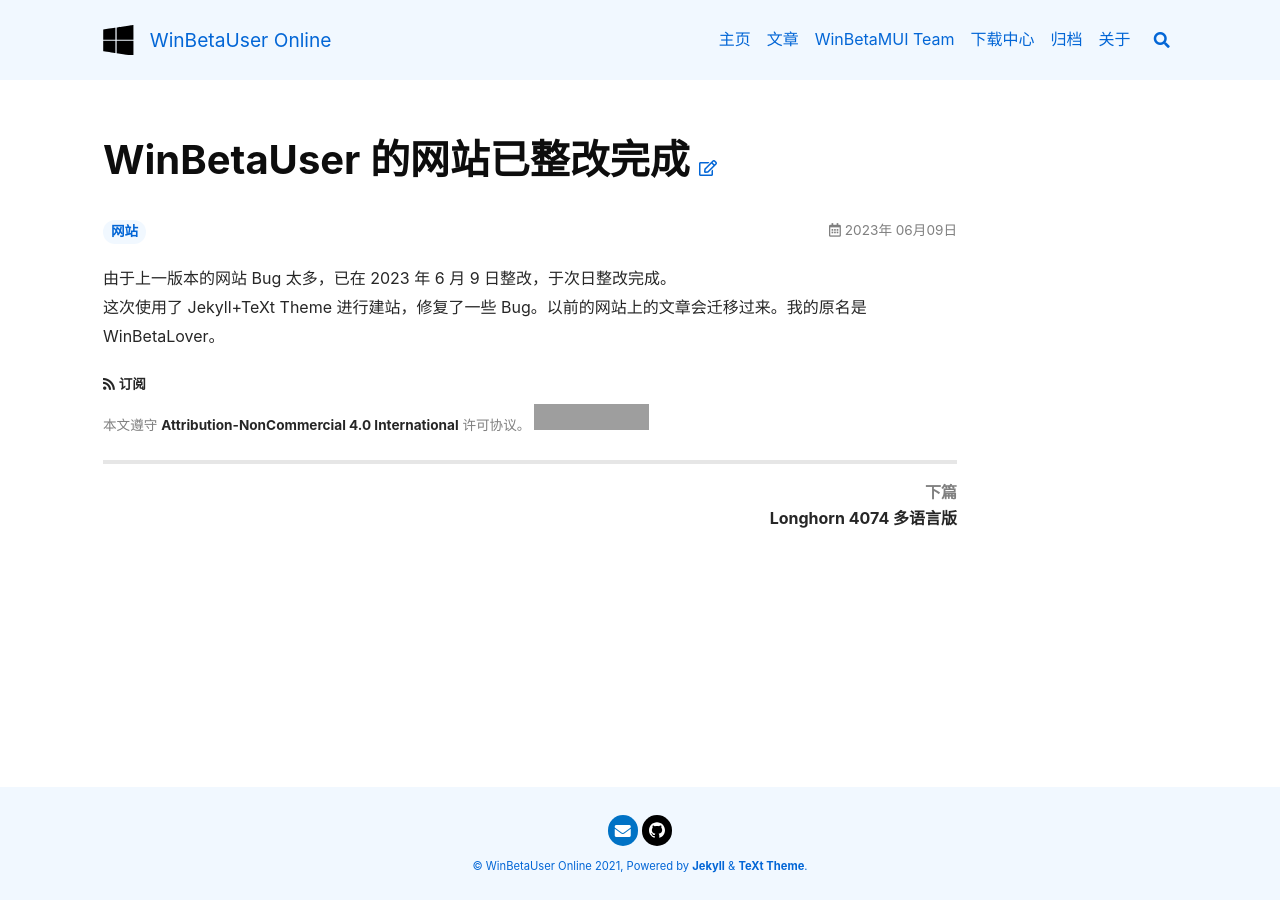
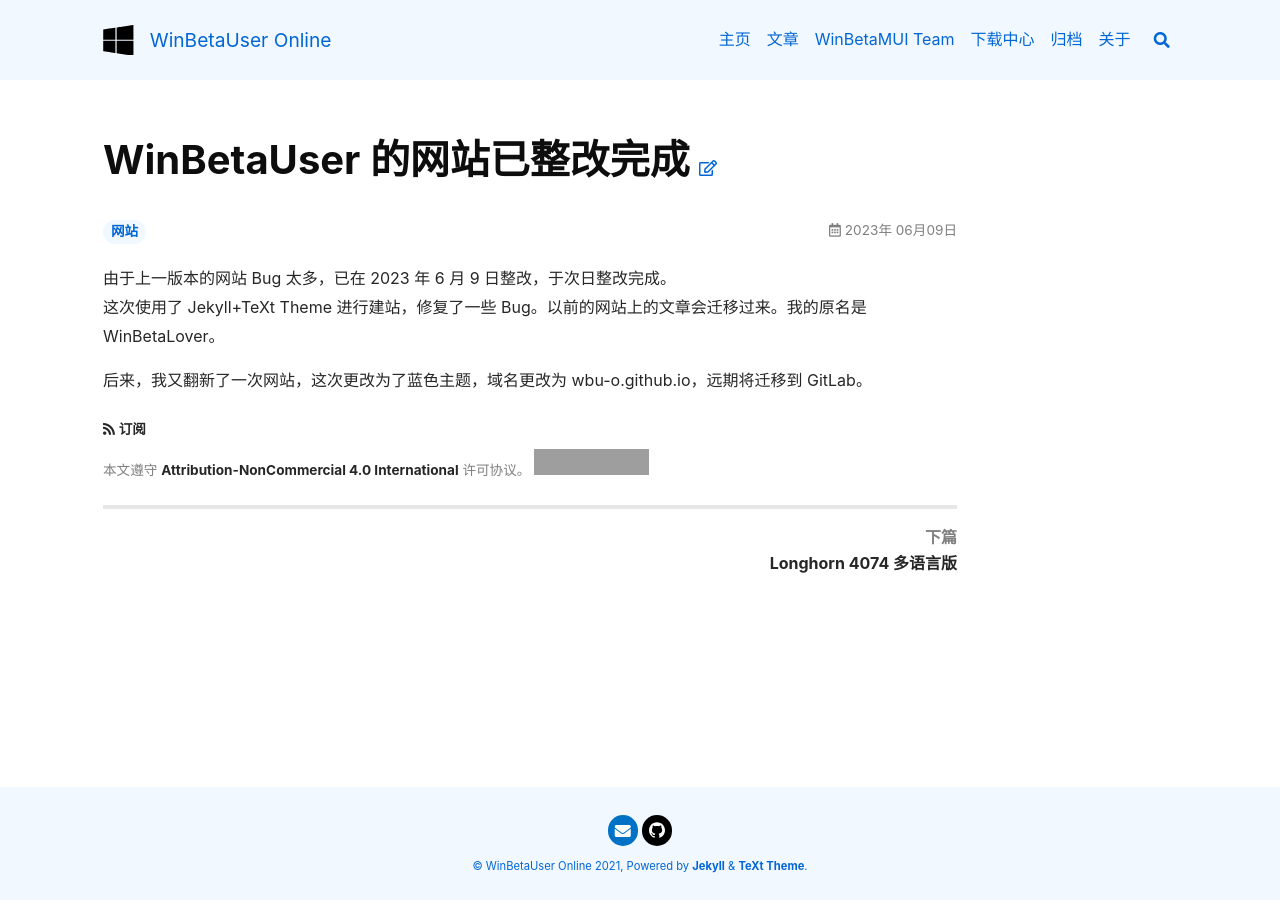
Before and after one commit to orangeZSCB/wbl2.github.io, a Jekyll site: the page built from _posts/2023-06-09-welcome.md, in a window 1280 px wide. Shown: the part 100-1000 px from the top of the page. Built offline with Jekyll 4.4.1, drawn with Linux system fonts in a browser that asks for light colours; nearby versions of some CDN libraries; some of the changed lines change nothing that is shown; grey boxes are pictures that could not be loaded.

Commit message:
网站翻新

```diff
--- a/_config.yml
+++ b/_config.yml
@@ -19,16 +19,16 @@
 author:
   type      : UP 主 # "person" (default), "organization"
   name      : WinBetaUser
-  url       : https://wbuo.github.io
+  url       : https://wbu-o.github.io
   avatar    : # path or url of avatar image (square)
   bio       : 我是一个 B 站科技区 UP 主。
   email     : markta111@outlook.com
-  github    : wbuo # "user_name" the last part of your profile url, e.g. https://github.com/user_name
+  github    : wbu-o # "user_name" the last part of your profile url, e.g. https://github.com/user_name
 
 
 ## => GitHub Repository (if the site is hosted by GitHub)
 ##############################
-repository: wbuo/wbuo.github.io
+repository: wbu-o/wbu-o.github.io
 repository_tree: main
 
 
@@ -100,12 +100,12 @@
   ## Gitalk
   # please refer to https://github.com/gitalk/gitalk for more info.
   gitalk:
-    clientID    : ad2aa66ed47e40a291c8 # GitHub Application Client ID
-    clientSecret: 6485b261752ecea1e4050a292461642fc7d2a3bf # GitHub Application Client Secret
-    repository  : wbl2.github.io # GitHub repo
-    owner       : wbl2 # GitHub repo owner
+    clientID    : # GitHub Application Client ID
+    clientSecret: # GitHub Application Client Secret
+    repository  : # GitHub repo
+    owner       : # GitHub repo owner
     admin: # GitHub repo owner and collaborators, only these guys can initialize GitHub issues, IT IS A LIST.
-      126325181 # - your GitHub Id
+      # - your GitHub Id
 
   ## Valine
   # please refer to https://valine.js.org/en/ for more info.
--- a/_posts/2023-06-09-welcome.md
+++ b/_posts/2023-06-09-welcome.md
@@ -6,3 +6,5 @@
 由于上一版本的网站 Bug 太多，已在 2023 年 6 月 9 日整改，于次日整改完成。<br>
 <!--more-->
 这次使用了 Jekyll+TeXt Theme 进行建站，修复了一些 Bug。以前的网站上的文章会迁移过来。我的原名是 WinBetaLover。
+
+后来，我又翻新了一次网站，这次更改为了蓝色主题，域名更改为 wbu-o.github.io，远期将迁移到 GitLab。
```
